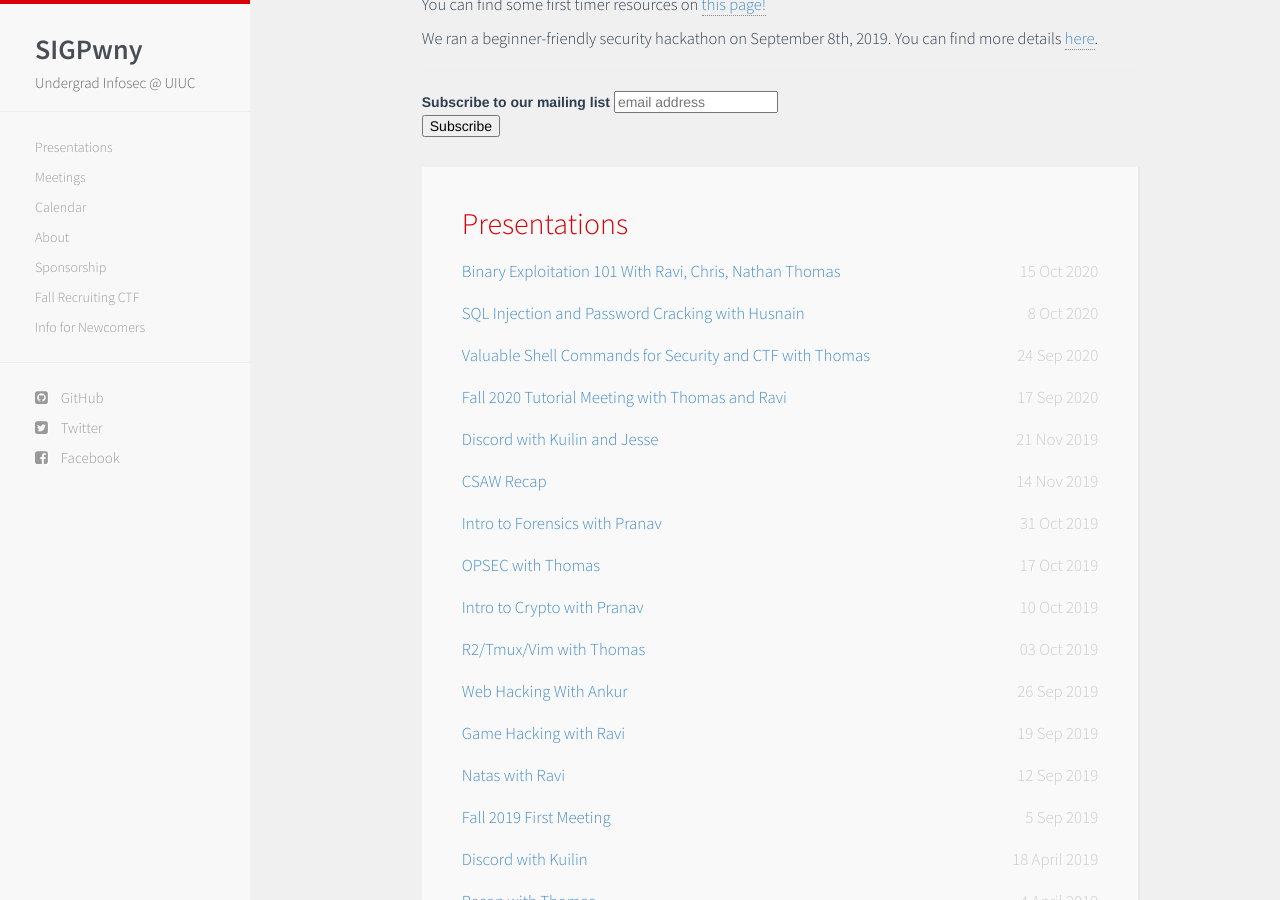
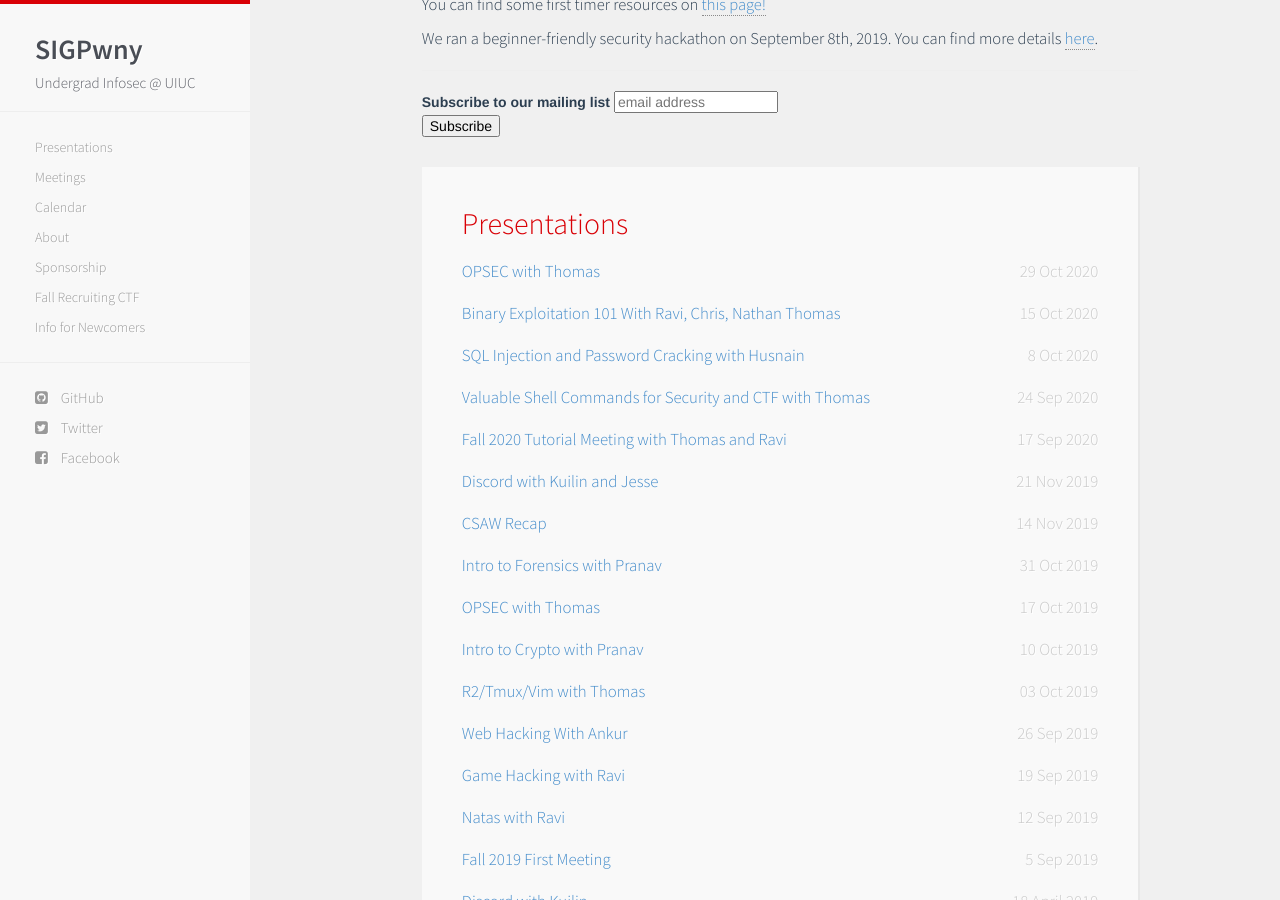
Before and after one commit to sigpwny/sigpwny.github.io-archive, a Jekyll site: the page built from index.html, in a window 1280 px wide and 900 px high, scrolled down 587 px. Built offline with Jekyll 4.4.1, drawn with Linux system fonts in a browser that asks for light colours; nearby versions of some CDN libraries; comment, search, counter and statistics services are not loaded.

Commit message:
Updated Site

```diff
--- a/_includes/presentations.html
+++ b/_includes/presentations.html
@@ -14,7 +14,10 @@
 -->
 
     <!-- new member task: add all of these -->
-
+    <li><span>
+        <a href="https://docs.google.com/presentation/d/1O2w8_e-mG4u6f-EYeuK9fojvFdYD3Z84VbR95WA5C3k/edit?usp=sharing">OPSEC with Thomas</a>
+        <time class="pull-right post-list">29 Oct 2020</time>
+    </span></li>
     <li><span>
         <a href="https://docs.google.com/presentation/d/1MHnJnZ4yrf7QGmfn9trjYuUROZmAti83kfRbdLHSmr0/">Binary Exploitation 101 With Ravi, Chris, Nathan Thomas</a>
         <time class="pull-right post-list">15 Oct 2020</time>
```
